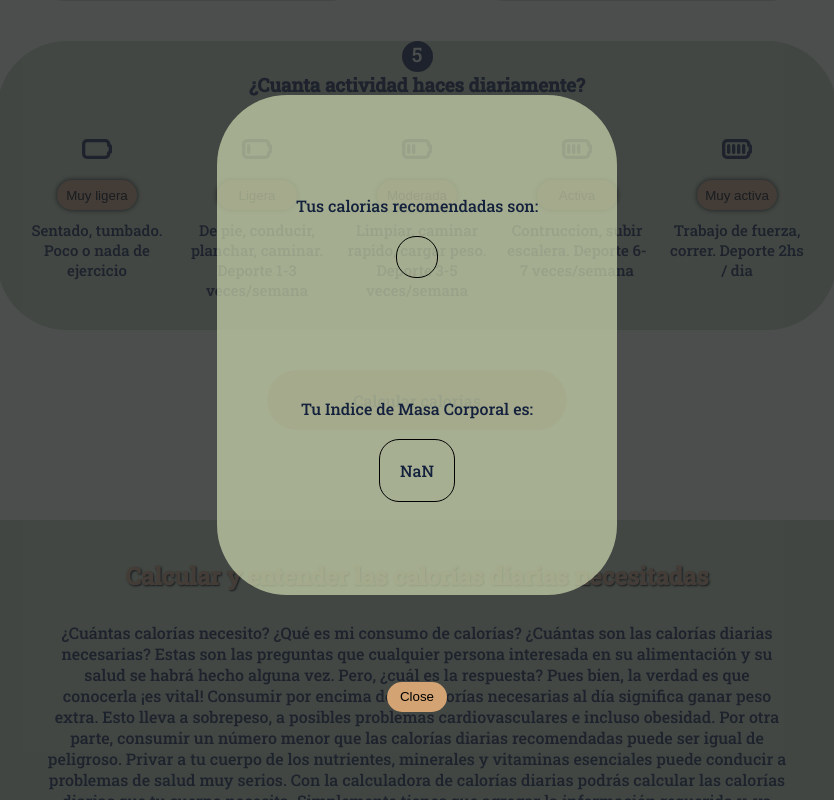
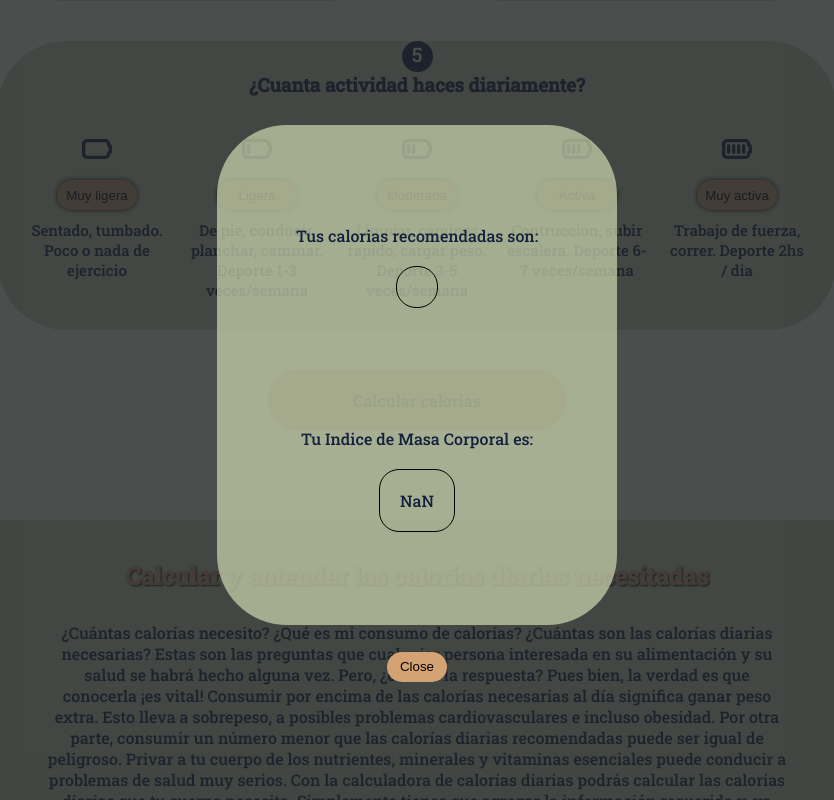
Before and after one commit to NicolasGabrieloni/calories.app, a React (Create React App) app: page / in a window 1280 px wide. Both pictures are taken after a click on the element "Calcular calorias". Shown: the part 681-1481 px from the top of the page, without its empty margins (223-1057 px from the left). Built offline with nearby package versions, Linux system fonts and the light colour scheme.

Commit message:
ready for bacilon

```diff
--- a/src/CuadroModal/CuadroModal.css
+++ b/src/CuadroModal/CuadroModal.css
@@ -6,7 +6,7 @@
     border-radius: 70px;
     cursor: pointer;
     border: none;
-    margin-top: 160px;
+    margin-top: 100px;
 }
 
 .containerResult {
```
